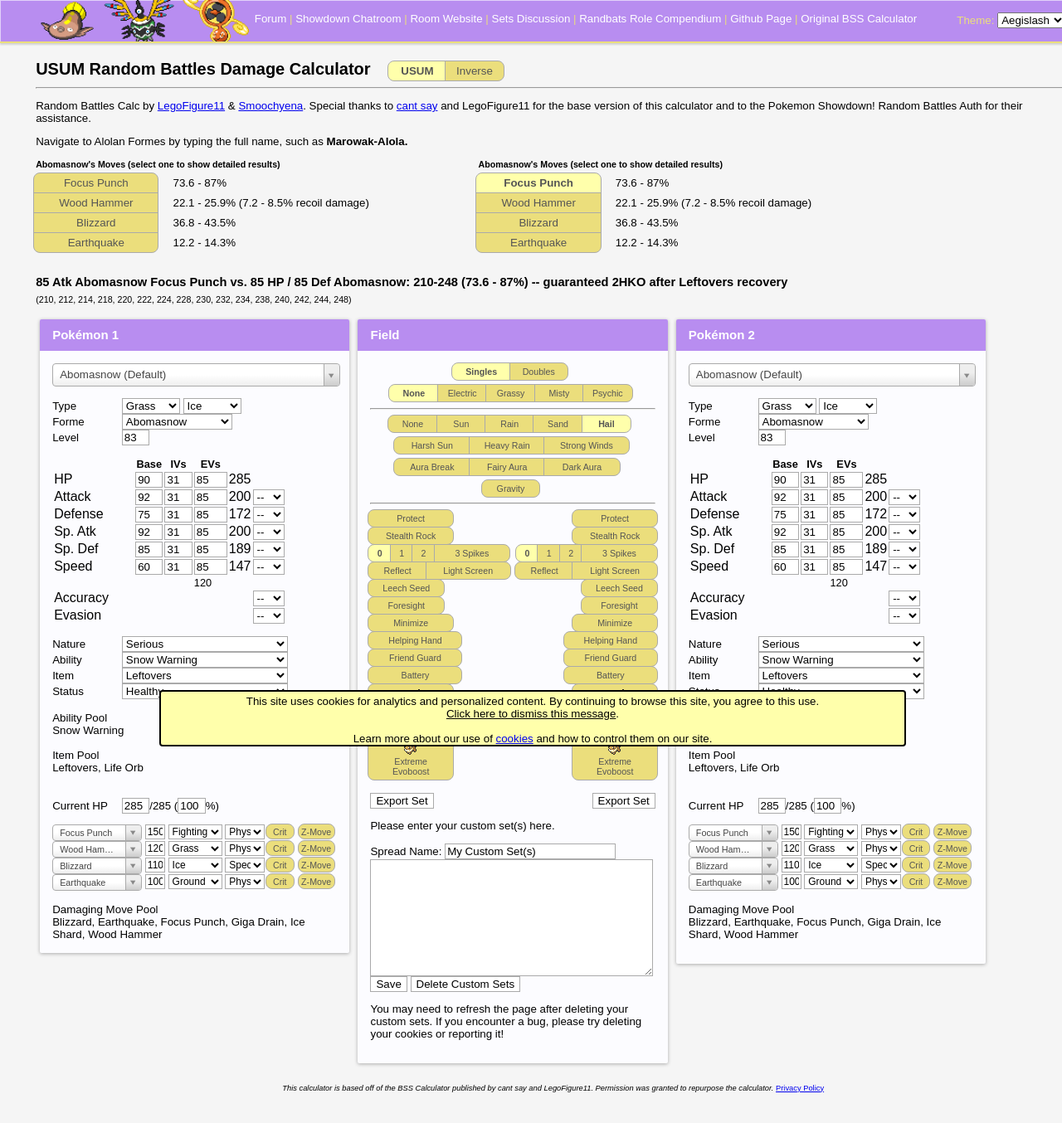
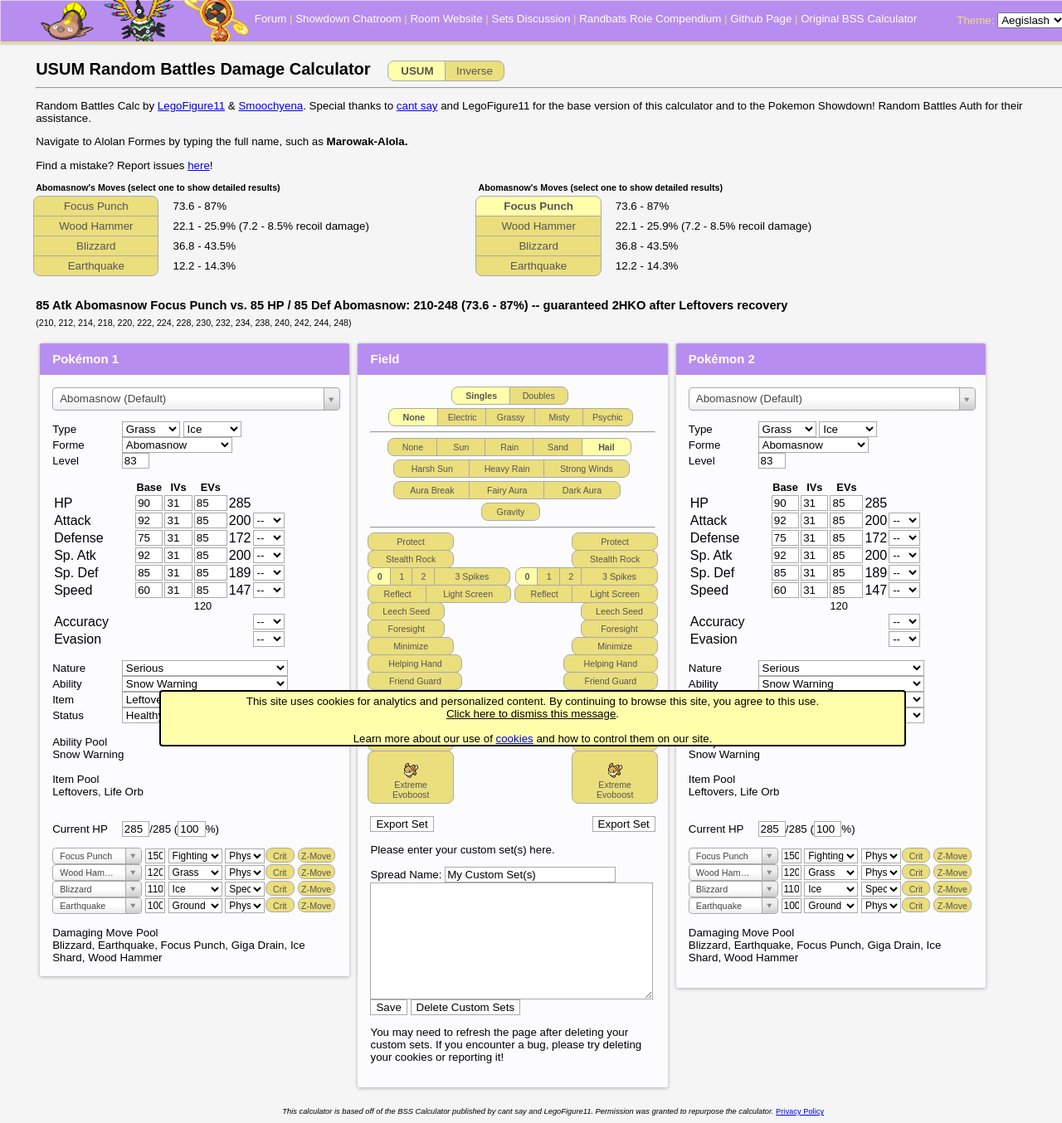
Before and after one commit to RandbatsCalc/randbatscalc.github.io, a Jekyll site: the page built from index.html, in a window 1280 px wide. Shown: the whole page at 83% size. Built offline with Jekyll 4.4.1, drawn with Linux system fonts in a browser that asks for light colours; nearby versions of some CDN libraries; before the commit the page ends 1326 px from its top, so only the background shows below that; some of the changed lines change nothing that is shown.

Commit message:
Updating error reporting place

```diff
--- a/index.html
+++ b/index.html
@@ -18,7 +18,7 @@
 			say</a> and LegoFigure11 for the base version of this calculator and to the Pokemon Showdown! Random Battles Auth for their assistance.
 	</p>
 	<p>Navigate to Alolan Formes by typing the full name, such as <b>Marowak-Alola.</b></p>
-	<!--<p>Find a mistake? Report issues <a href="https://www.smogon.com/forums/threads/3597699/">here</a>!</p>-->
+  <p>Find a mistake? Report issues <a href="https://www.smogon.com/forums/threads/gen-7-random-battle-randbats-damage-calculator.3646468/">here</a>!</p>
 
 	<div class="move-result-group" title="Select a move to show detailed results.">
 		<div class="move-result-subgroup">
```
